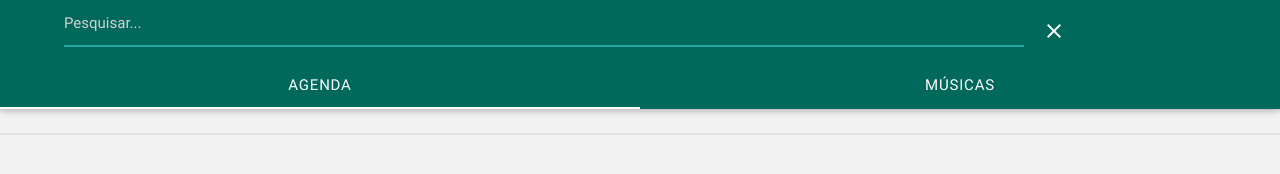
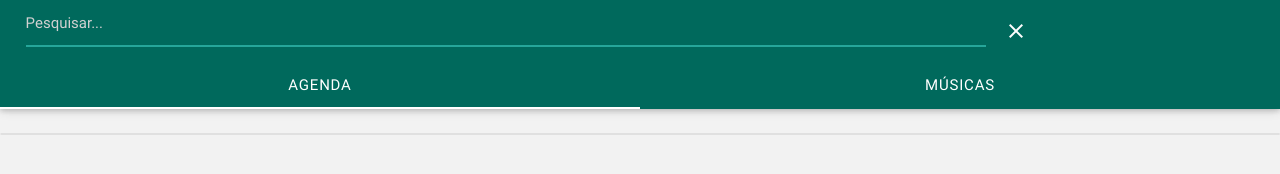
Before and after one commit to RafaelValerio/ipapp, a plain HTML site: page index.html in a window 1280 px wide. Both pictures are taken after a click on the icon "search". Drawn offline with nearby package versions, Linux system fonts and the light colour scheme; no server answers.

Commit message:
Add files via upload

```diff
--- a/css/style.css
+++ b/css/style.css
@@ -20,11 +20,11 @@ body{
     padding-top:125px;
 }
 form {
-    margin-left: 5%;
+    margin-left: 2%;
     width: 75%;
-    padding: 0;
+    /*padding: 0;
     border: 0;
-    /*font-size: 100%;
+    font-size: 100%;
     font: inherit;
     vertical-align: baseline;*/
 }
```
